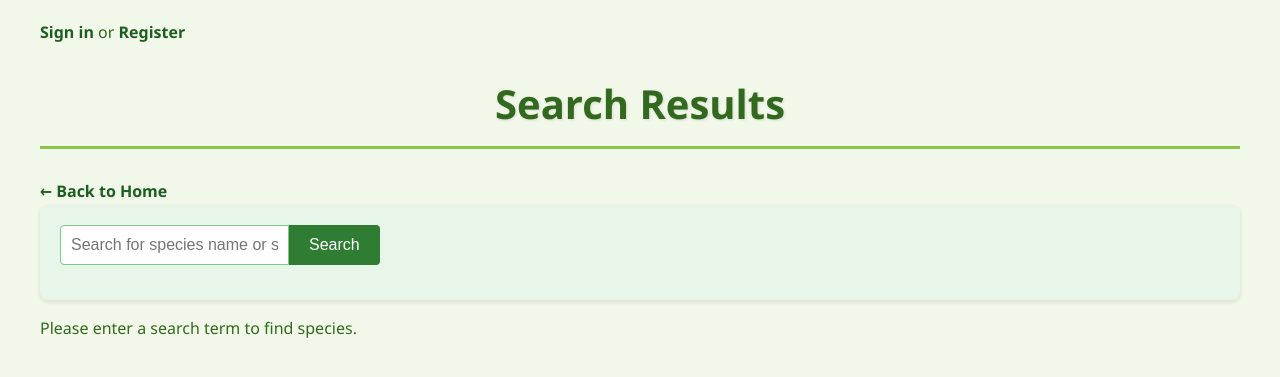
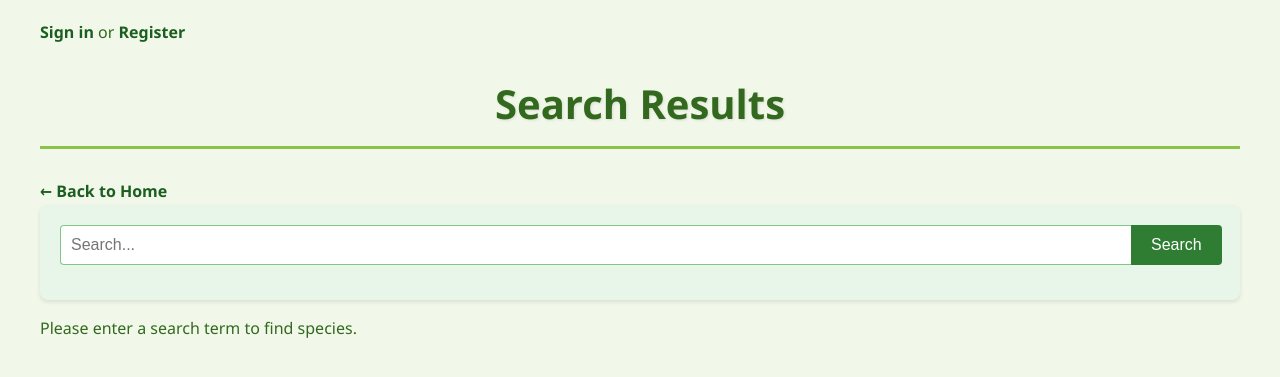
Before and after one commit to Rubes0801/AS91896-2.7-, a Flask app: page /species in a window 1280 px wide. Shown: the top 377 px of the page. Run offline with Flask 3, Linux system fonts and the light colour scheme; data comes from the database, SQL or seed files in the repository.

Commit message:
Search bar working properly with searching as well as search results shown for user to click on

```diff
--- a/Templates/login.html
+++ b/Templates/login.html
@@ -13,7 +13,7 @@
 <!--Makes the fields required before proceeding to the app.py page-->
 <form method="post" action="/login">
     <div class="txt_field">
-        <input type="text" name="email" id="email" required maxlength="100">
+        <input type="text" name="email" id="email" required maxlength="100" minlength="10">
         <span></span>
         <label>Email Address</label>
     </div>
--- a/Templates/species.html
+++ b/Templates/species.html
@@ -17,7 +17,6 @@
     <h1>Search Results</h1>
     <a href="/" class="back-link">← Back to Home</a>
 
-    <!-- Replace the existing search form in your species.html template with this: -->
 <form method="GET" action="/species">
     <div class="search-container">
         <div class="search-wrapper">
@@ -25,7 +24,7 @@
                    name="name"
                    class="search-input"
                    id="searchInput"
-                   placeholder="Search for species name or scientific name..."
+                   placeholder="Search..."
                    value="{{ search_query or '' }}"
                    autocomplete="off">
             <div id="searchDropdown" class="search-dropdown"></div>
@@ -119,14 +118,10 @@ document.addEventListener('DOMContentLoaded', function() {
         }, 300);
     }
 
-    // Show loading state
+// Show loading state
     function showLoading() {
-        setTimeout(function() {
-  // Code to be executed after 3 seconds
         searchDropdown.innerHTML = '<div class="dropdown-loading">Searching...</div>';
         searchDropdown.classList.add('show');
-  console.log("Waited 2 seconds");
-}, 500);
     }
 
     // Show suggestions in dropdown
--- a/static/css/styles.css
+++ b/static/css/styles.css
@@ -57,7 +57,7 @@ form, .field-selector {
 }
 
 .search-input {
-  flex: 1;
+  width: 1050px;
   padding: 10px;
   border: 1px solid var(--table-border);
   border-radius: 4px 0 0 4px;
@@ -196,3 +196,81 @@ a:hover {
 .field-selector {
   margin-top: 15px;
 }
+
+/* Search dropdown styling */
+.search-wrapper {
+  position: relative;
+  flex: 1;
+}
+
+.search-dropdown {
+  position: absolute;
+  top: 100%;
+  left: 0;
+  right: 0;
+  background-color: white;
+  border: 1px solid var(--table-border);
+  border-top: none;
+  border-radius: 0 0 4px 4px;
+  max-height: 300px;
+  overflow-y: auto;
+  z-index: 1000;
+  box-shadow: 0 4px 8px rgba(0, 0, 0, 0.1);
+  display: none;
+}
+
+.search-dropdown.show {
+  display: block;
+}
+
+.dropdown-item {
+  padding: 12px 15px;
+  cursor: pointer;
+  border-bottom: 1px solid var(--table-even-row);
+  transition: background-color 0.2s;
+  display: flex;
+  justify-content: space-between;
+  align-items: center;
+}
+
+.dropdown-item:hover,
+.dropdown-item.highlighted {
+  background-color: var(--table-even-row);
+}
+
+.dropdown-item:last-child {
+  border-bottom: none;
+}
+
+.dropdown-item-text {
+  font-weight: 500;
+  color: var(--text-color);
+}
+
+.dropdown-item-type {
+  font-size: 0.85em;
+  color: var(--primary-color);
+  background-color: var(--accent-color);
+  padding: 2px 8px;
+  border-radius: 12px;
+  font-weight: bold;
+}
+
+.dropdown-loading {
+  padding: 12px 15px;
+  text-align: center;
+  color: var(--primary-color);
+  font-style: italic;
+}
+
+/* Ensure search input stays consistent */
+.search-wrapper .search-input {
+  border-radius: 4px 0 0 4px;
+  border-right: none;
+}
+
+.search-wrapper .search-input:focus {
+  outline: none;
+  border-color: var(--primary-color);
+  box-shadow: 0 0 0 2px rgba(46, 125, 50, 0.2);
+}
```
